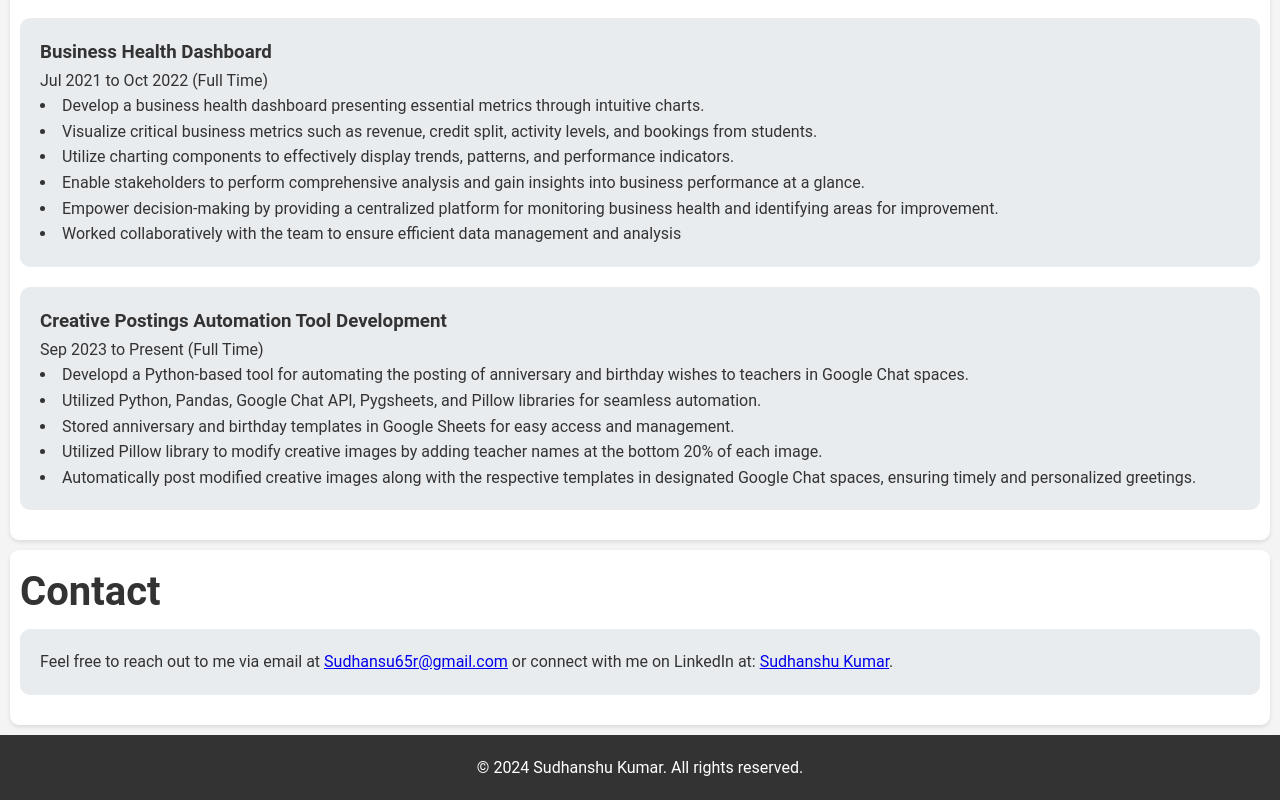
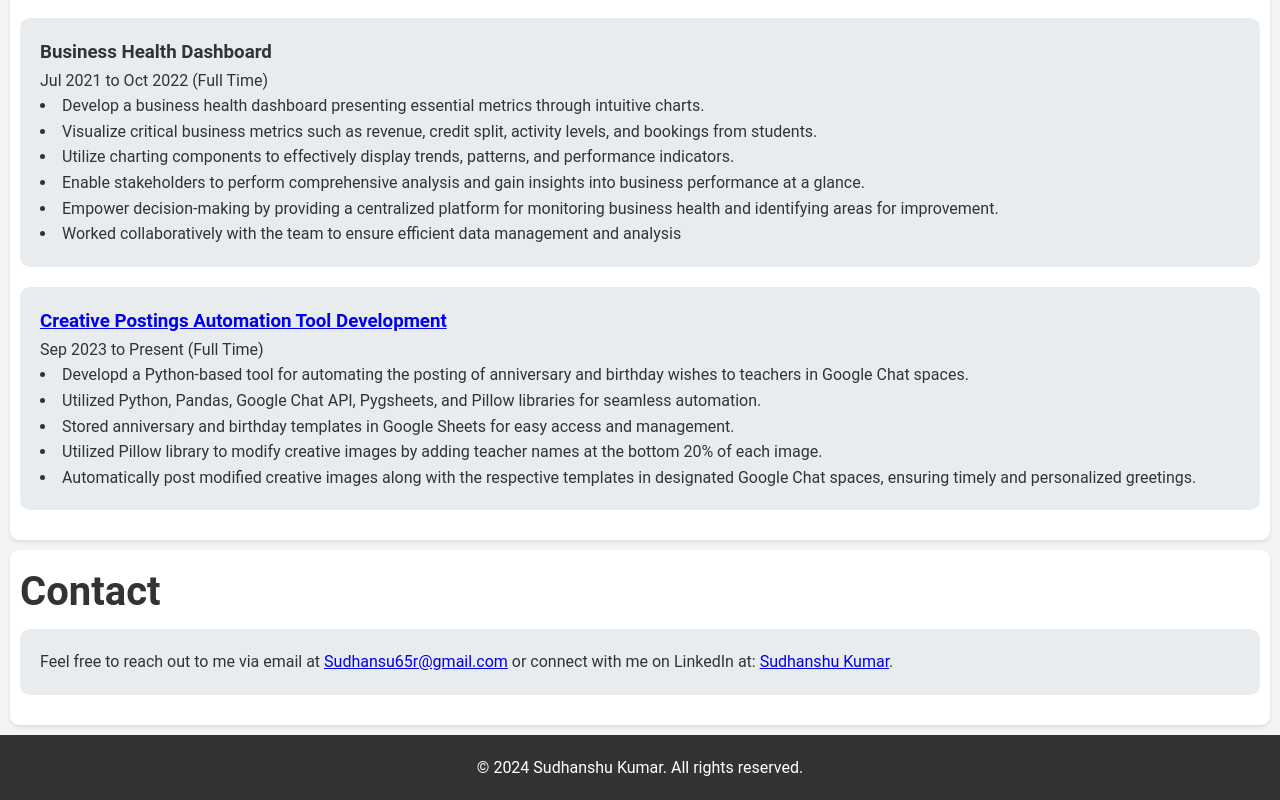
Before and after one commit to SUDHANSHU65R/Sudhanshu-Kumar, a plain HTML site: page index.html in a window 1280 px wide. Shown: the part 2921-3721 px from the top of the page. Drawn offline with Linux system fonts and the light colour scheme.

Commit message:
Update index.html

```diff
--- a/index.html
+++ b/index.html
@@ -232,7 +232,7 @@
         </article>
 
         <article class="projects">
-            <h3>Creative Postings Automation Tool Development</h3>
+            <h3><a href="https://github.com/SUDHANSHU65R/Creative_Postings_Automation_Tool/tree/main">Creative Postings Automation Tool Development</a></h3>
             <p>Sep 2023 to Present (Full Time)</p>
             <li>Developd a Python-based tool for automating the posting of anniversary and birthday
                 wishes to teachers in Google Chat spaces.</li>
```
